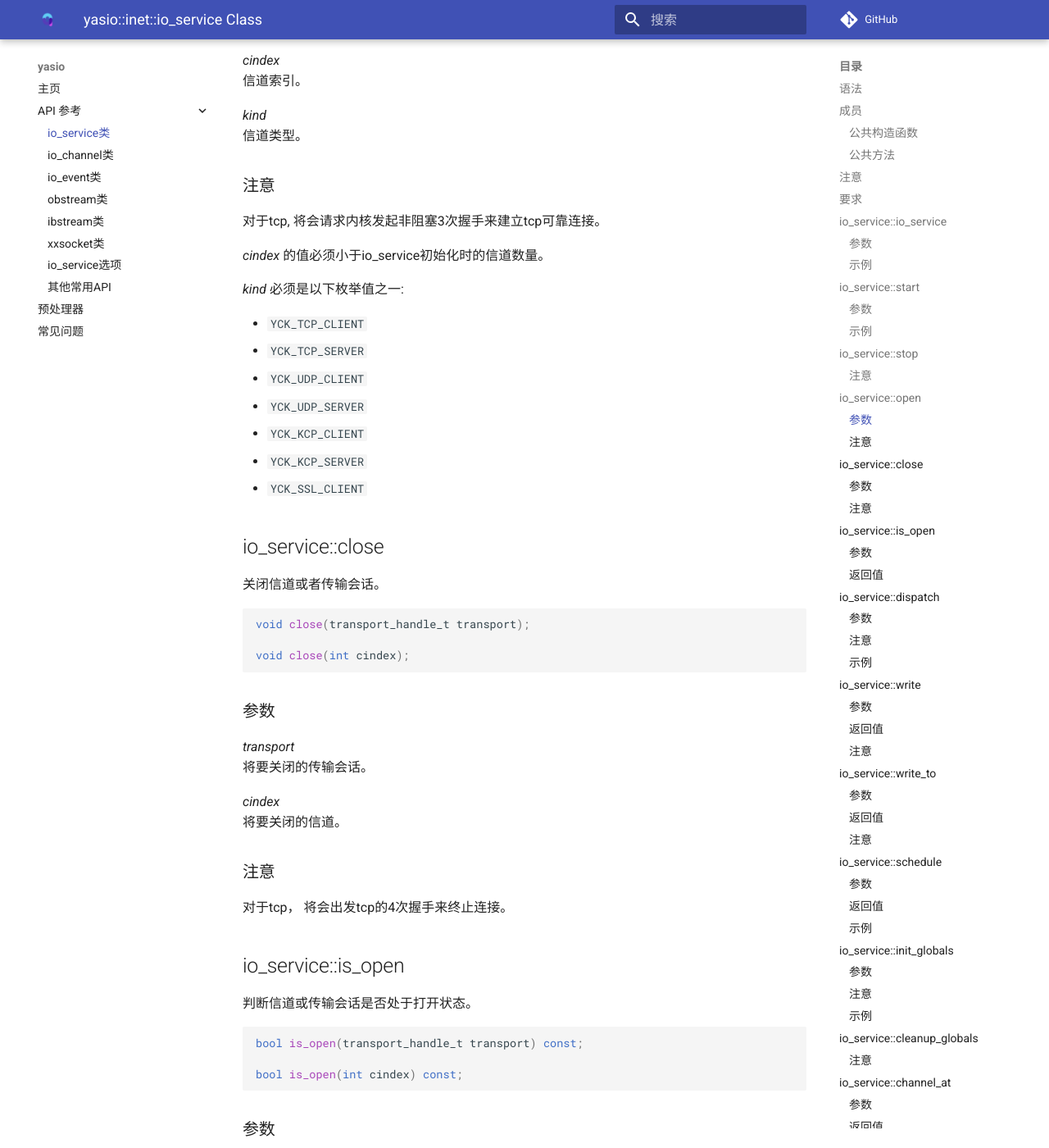
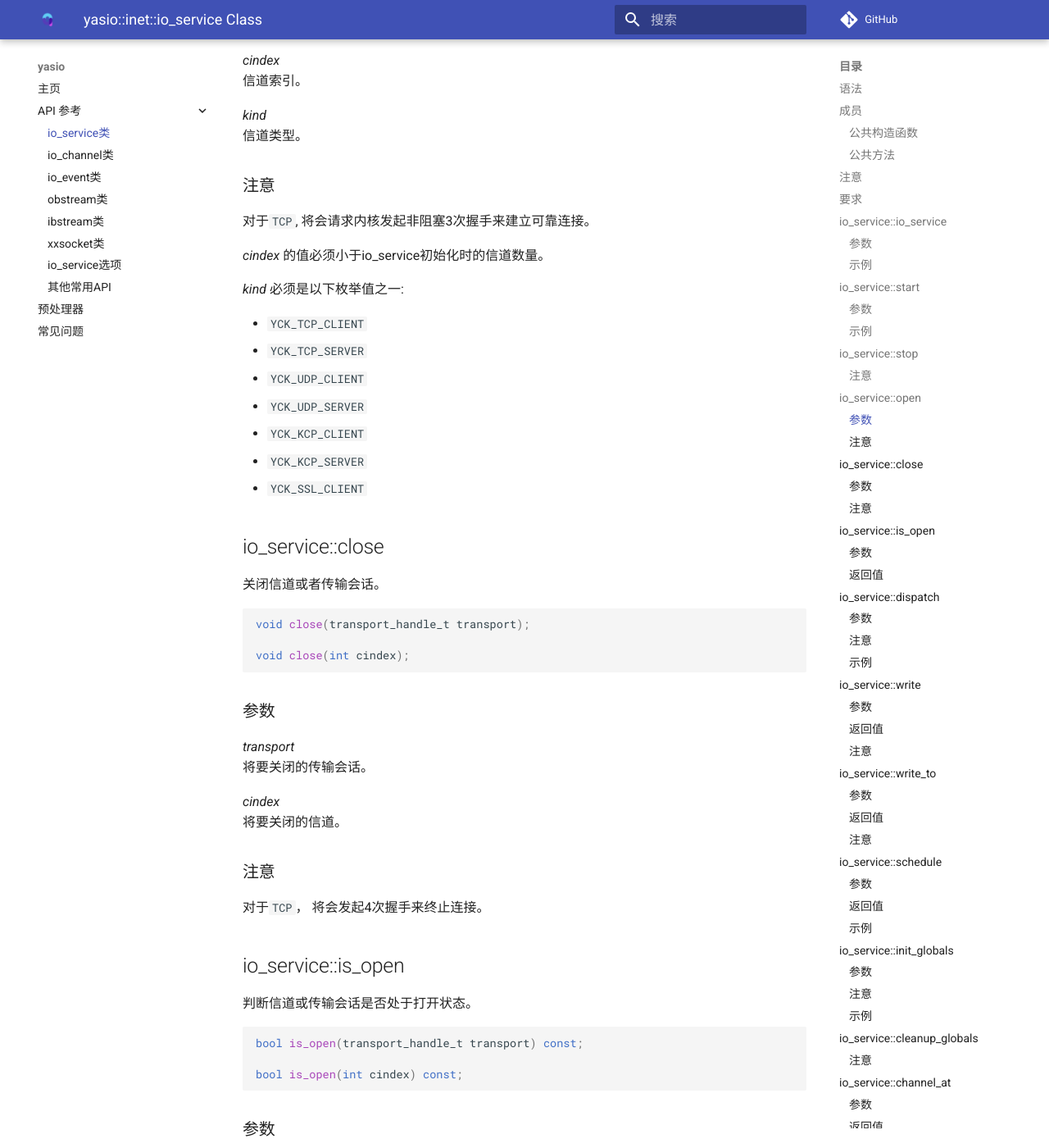
Before and after one commit to yasio/docs-936, an MkDocs documentation site: the page built from docs/api/reference/io_service-class.md, in a window 1280 px wide and 1400 px high, scrolled down 3677 px. Shown: the whole window at 82% size. Built offline with MkDocs 1.6.1 and Material for MkDocs 9.7.7, drawn with Linux system fonts in a browser that asks for light colours; comment, search, counter and statistics services are not loaded; some of the changed text lies outside the part shown.

Commit message:
Update docs

```diff
--- a/docs/api/reference/io_service-class.md
+++ b/docs/api/reference/io_service-class.md
@@ -157,7 +157,7 @@ void open(size_t cindex, int kind);
 
 ### 注意
 
-对于tcp, 将会请求内核发起非阻塞3次握手来建立tcp可靠连接。
+对于`TCP`, 将会请求内核发起非阻塞3次握手来建立可靠连接。
 
 *cindex* 的值必须小于io_service初始化时的信道数量。
 
@@ -192,7 +192,7 @@ void close(int cindex);
 
 ### 注意
 
-对于tcp， 将会出发tcp的4次握手来终止连接。
+对于`TCP`， 将会发起4次握手来终止连接。
 
 ## <a name="is_open"></a> io_service::is_open
 
@@ -307,7 +307,7 @@ int write_to(
 
 ### 注意
 
-此函数仅可用于 *DGRAM* 传输会话，即 `udp,kcp`。
+此函数仅可用于 *DGRAM* 传输会话，即 `UDP,KCP`。
 
 发送完成回调 *completion_handler* 不支持 `KCP`。
 
```
Also changed, not shown: other parts of docs/api/reference/io_service-class.md (+1 -1 lines), docs/api/reference/io_channel-class.md (+1 -1 lines), docs/api/reference/io_event-class.md (+1 -1 lines), docs/api/reference/obstream-class.md (+2 -2 lines), docs/index.md (+8 -0 lines).
